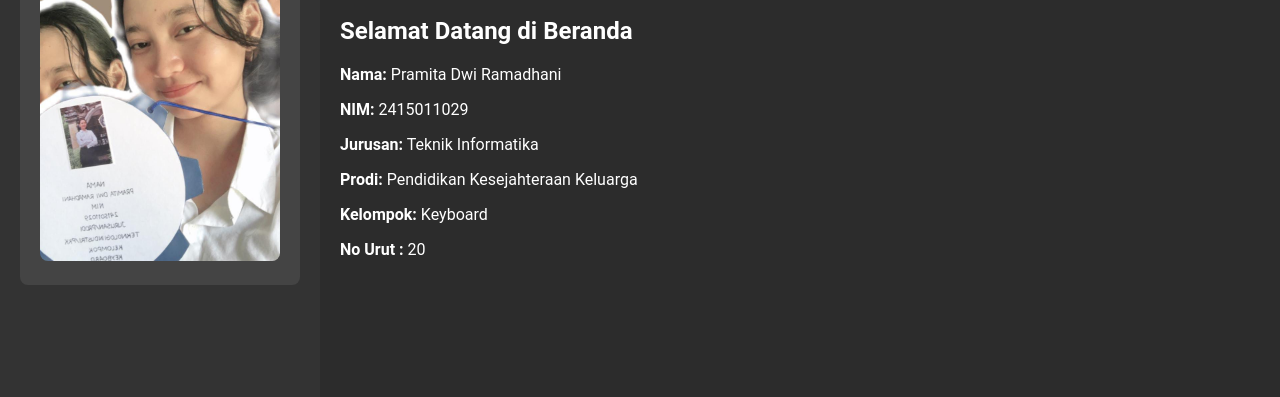
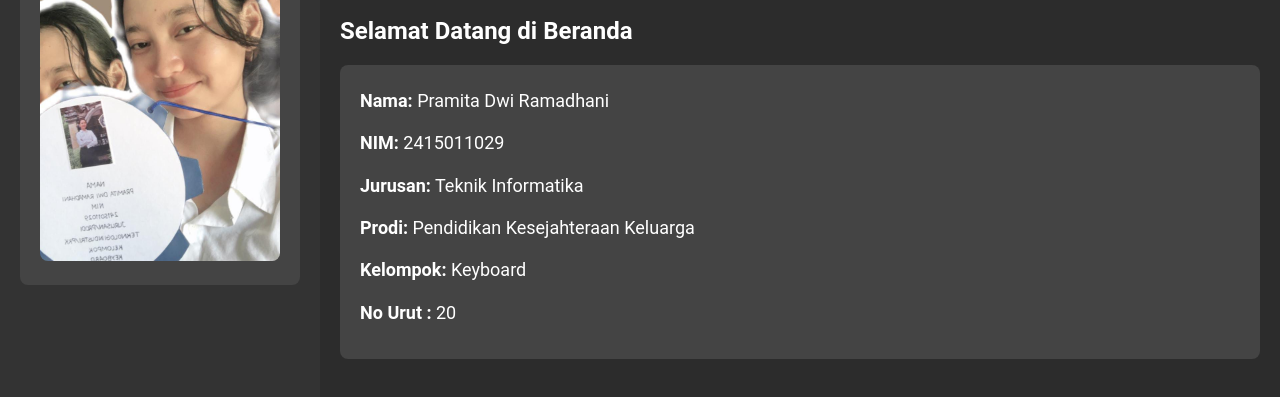
Before and after one commit to liamarfb/profilmita, a plain HTML site: page index.html in a window 1280 px wide. Shown: the part 119-516 px from the top of the page. Drawn offline with Linux system fonts and the light colour scheme.

Commit message:
Update style.css

```diff
--- a/style.css
+++ b/style.css
@@ -78,3 +78,16 @@ body {
 .nav-links a:hover {
     background-color: #575757;
 }
+
+.info-box {
+    background-color: #444;
+    padding: 20px;
+    border-radius: 8px;
+    margin-top: 20px;
+    line-height: 1.8;
+}
+
+.info-box p {
+    margin: 0 0 10px;
+    font-size: 18px;
+}
```
